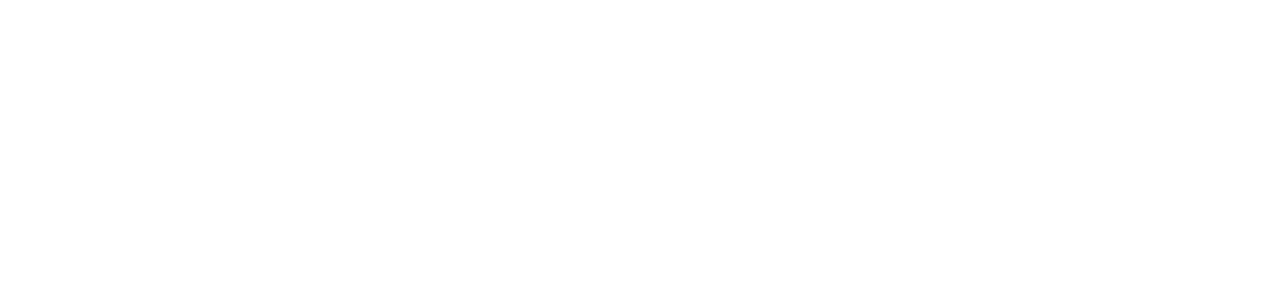
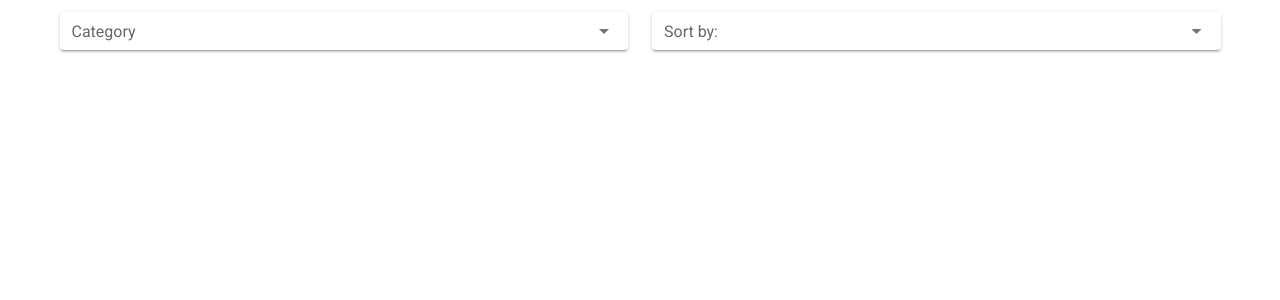
Before and after one commit to m2mt-l/Car_ECommerce, a Vue app: page / in a window 1280 px wide. Shown: the top 300 px of the page. Built offline with nearby package versions, Linux system fonts and the light colour scheme.

Commit message:
feat: add v-select

```diff
--- a/src/views/Top.vue
+++ b/src/views/Top.vue
@@ -1,20 +1,40 @@
 <template>
+    <v-container>
+        <v-row align="center">
+            <v-col class="d-flex" cols="12" sm="6">
+                <v-select :items="category" label="Category" dense solo></v-select>
+            </v-col>
+            <v-col class="d-flex" cols="12" sm="6">
+                <v-select :items="sort" label="Sort by:" dense solo></v-select>
+            </v-col>
+        </v-row>
+    </v-container>
 </template>
 
 <script lang="ts">
 import Vue from 'vue';
 export default Vue.extend({
     name: 'Top',
-    components: {
-    },
+    components: {},
     data() {
         return {
+            category: [
+                'Tesla',
+                'Porsche',
+                'Toyota',
+                'Honda',
+                'Mazda',
+                'Mercedes-Benz',
+                'Lexus',
+                'Lamborghini',
+                'Audi',
+                'BMW',
+            ],
+            sort: ['Price: Low to High', 'Price: High to Low', 'Newest Arrivals'],
         };
     },
-    methods: {
-    },
-    computed: {
-    },
+    methods: {},
+    computed: {},
 });
 </script>
 
```
